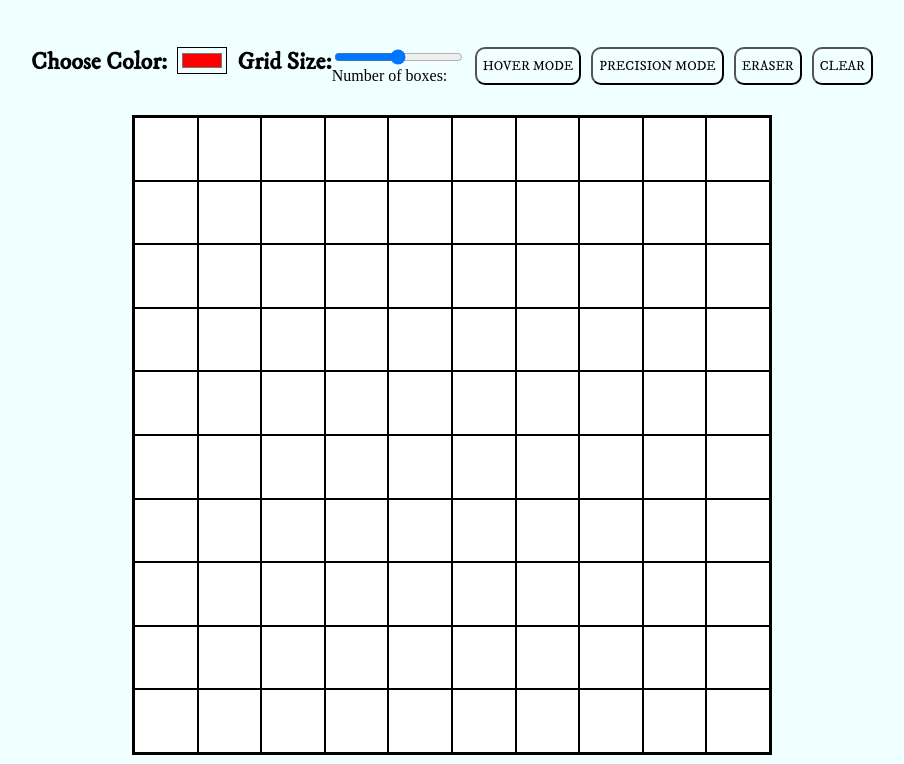
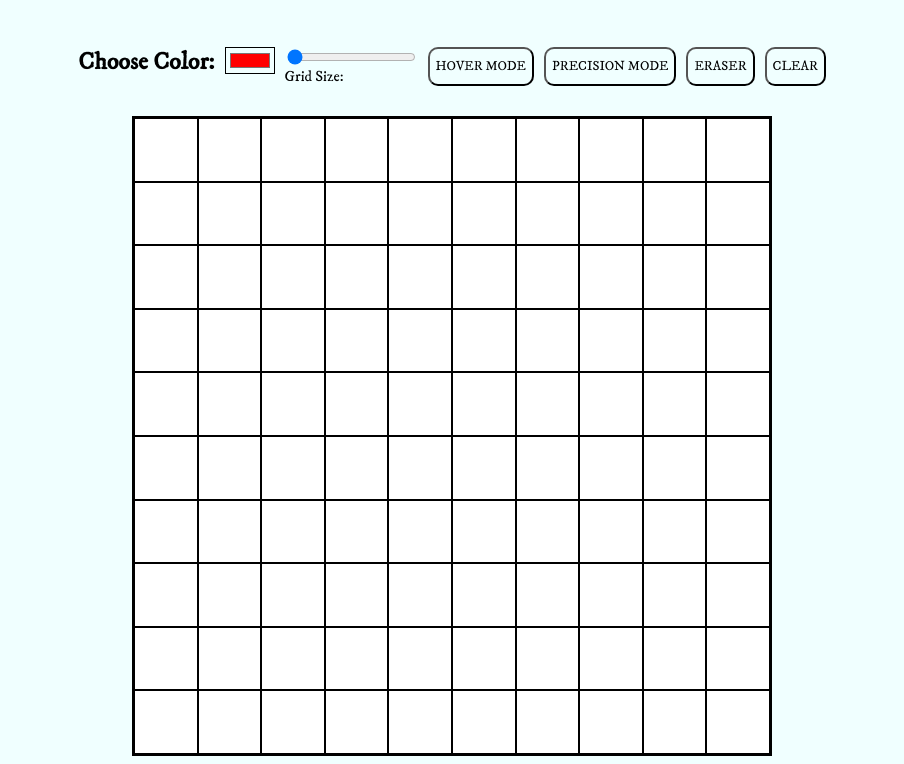
Before and after one commit to tejaswi-manoj/etch-a-sketch-project, a plain HTML site: page index.html in a window 1280 px wide. Shown: the part 121-885 px from the top of the page, without its empty margins (188-1092 px from the left). Drawn offline with nearby package versions, Linux system fonts and the light colour scheme.

Commit message:
Make grid size visible on screen

```diff
--- a/index.html
+++ b/index.html
@@ -31,10 +31,12 @@
                  </div>
 
                 <div class="grid_size">
-                    <h2 class="choose_num"> Grid Size: </h2>
                     <div class="range_div">
-                        <input type="range" id="range" min="2" max="100">
-                        <div id="value">Number of boxes:</div>
+                        <input type="range" id="range" min="2" max="100" value="0">
+                        <div class="grid_value">
+                            <div id="value">Grid Size:</div>
+                            <div id="value_dis"></div>
+                        </div>
                     </div>
                 </div>
 
--- a/script.js
+++ b/script.js
@@ -1,4 +1,8 @@
+document.getElementById("range").addEventListener("input", function(){
+    const value_display  = this.value
+    document.getElementById("value_dis").textContent = `${value_display} x ${value_display}`;
 
+});
 
 
 let userInput = 10;
--- a/style.css
+++ b/style.css
@@ -66,3 +66,13 @@ button{
   display: flex;
   flex-direction: column;
 }
+
+#value{
+  font-family: "IM Fell DW Pica", serif;
+  font-size: 15px;
+}
+
+.grid_value{
+  display: flex;
+  gap: 10px;
+}
```
